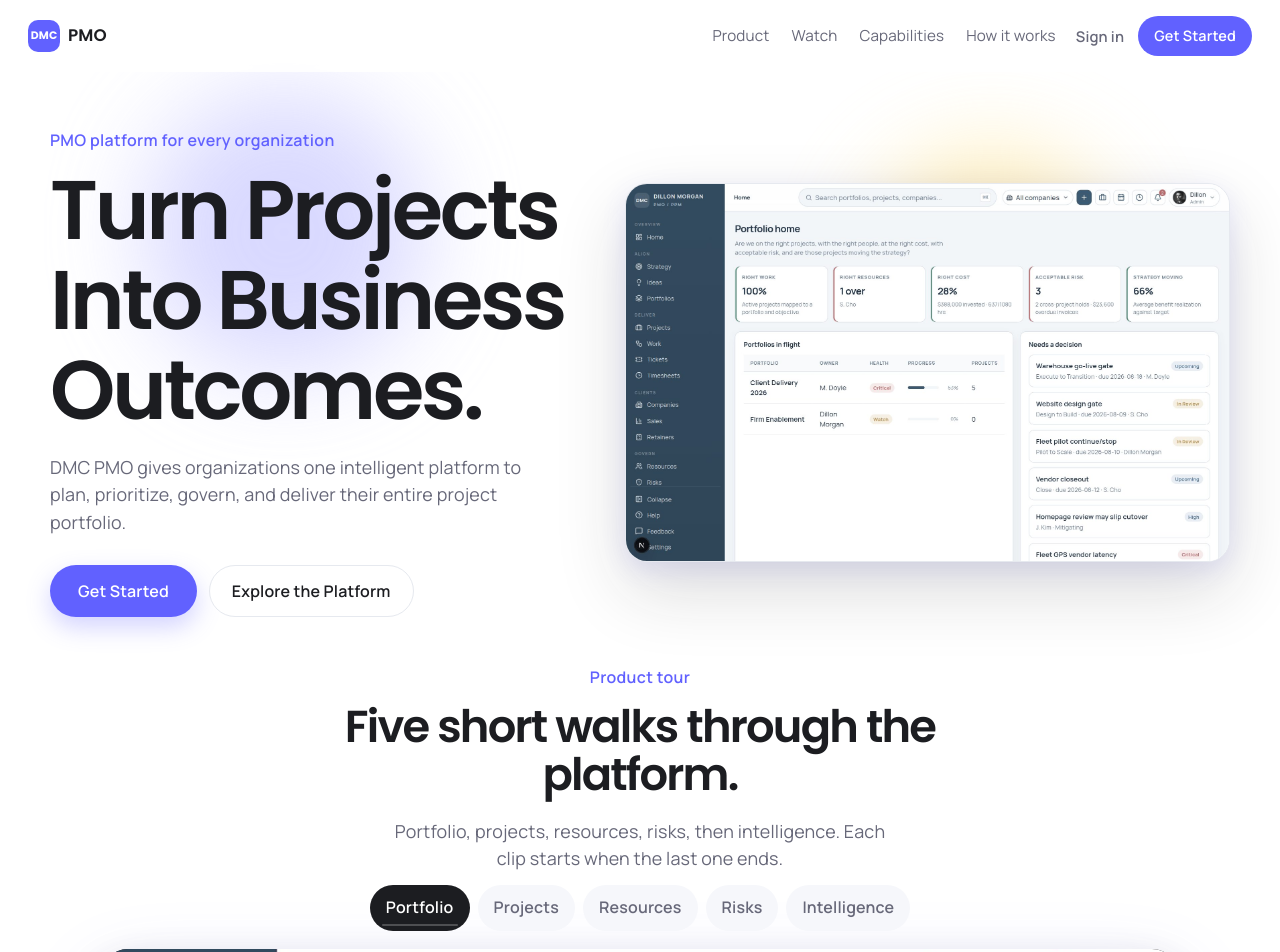
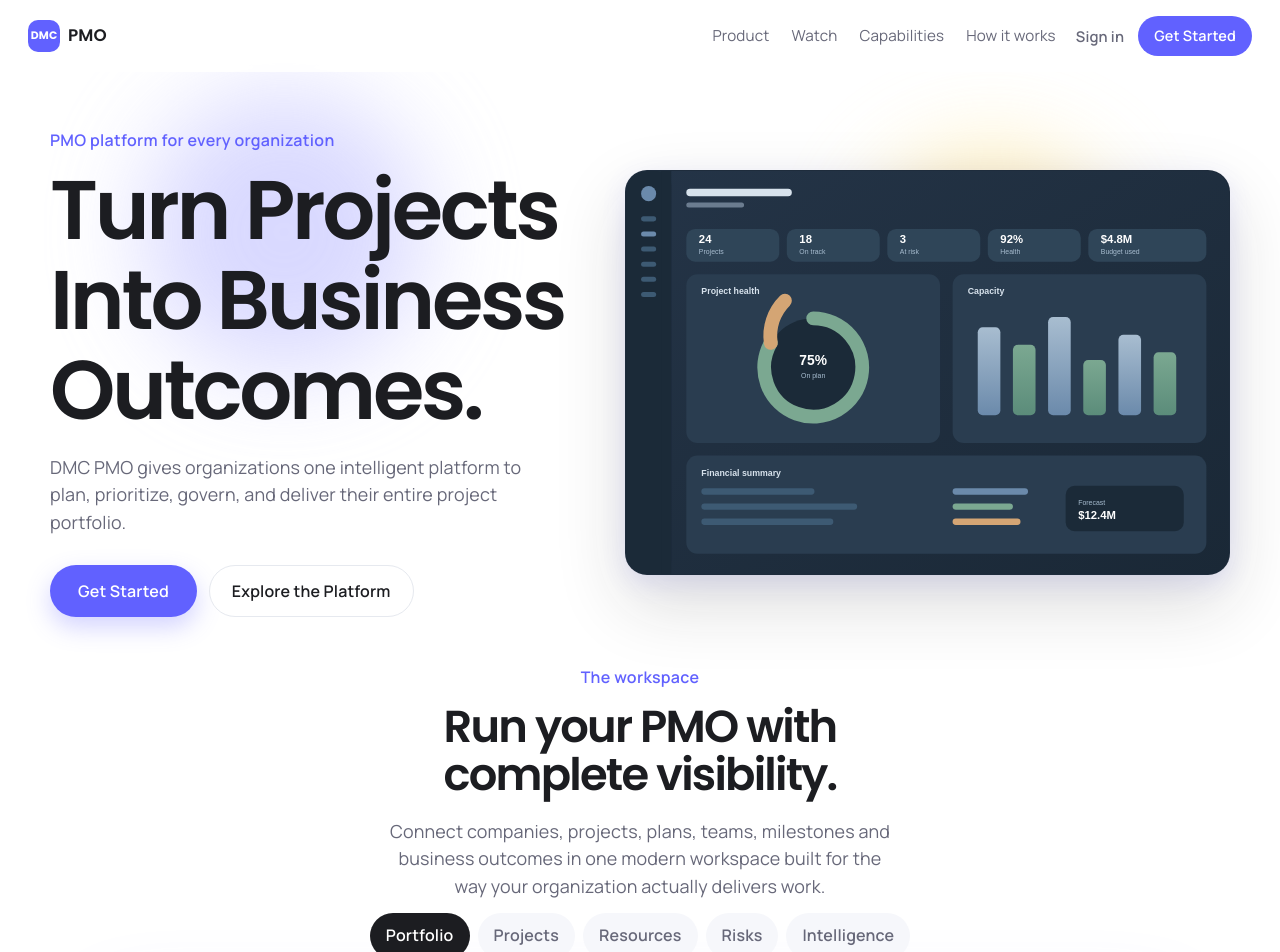
Before and after one commit to nehakuchipudi/dmc-pmo, a Next.js app in the folder apps/web/: page / in a window 1280 px wide. Shown: the top 952 px of the page. Built offline with nearby package versions, Linux system fonts and the light colour scheme; grey boxes are pictures that could not be loaded.

Commit message:
Put a generic portfolio image beside the landing hero.
Replace the live home screenshot with a generic overview card, and swap the short-walks tour intro for copy about running the PMO with complete visibility.

Co-authored-by: neha.kuchipudi <neha.kuchipudi@dillonmorgan.com>

```diff
--- a/apps/web/src/app/marketing.css
+++ b/apps/web/src/app/marketing.css
@@ -146,8 +146,8 @@
   z-index: 1;
   border-radius: 22px;
   overflow: hidden;
-  background: #fff;
-  border: 1px solid var(--mkt-line);
+  background: #1a2836;
+  border: 1px solid rgba(36, 52, 71, 0.4);
   box-shadow: 0 28px 70px rgba(28, 29, 33, 0.16), 0 8px 24px rgba(97, 97, 255, 0.12);
 }
 
@@ -172,10 +172,12 @@
 }
 
 .mkt-watch-head {
-  width: min(720px, calc(100% - 32px));
+  width: min(760px, calc(100% - 32px));
   margin: 12px auto 8px;
   text-align: center;
 }
+
+.mkt-watch-head h2 { max-width: 18ch; }
 
 .mkt-connected,
 .mkt-action {
--- a/apps/web/src/components/marketing/LandingPage.tsx
+++ b/apps/web/src/components/marketing/LandingPage.tsx
@@ -156,14 +156,17 @@ export function LandingPage() {
           </div>
         </div>
         <div className="mkt-hero-shot">
-          <img src="/marketing/hero-home.jpg" alt="DMC PMO portfolio home with health, cost, risk, and decisions" />
+          <img src="/marketing/hero-generic.svg" alt="Generic portfolio overview with project health, capacity, and budget" />
         </div>
       </section>
 
       <div className="mkt-watch-head">
-        <p className="mkt-kicker">Product tour</p>
-        <h2>Five short walks through the platform.</h2>
-        <p className="mkt-lead">Portfolio, projects, resources, risks, then intelligence. Each clip starts when the last one ends.</p>
+        <p className="mkt-kicker">The workspace</p>
+        <h2>Run your PMO with complete visibility.</h2>
+        <p className="mkt-lead">
+          Connect companies, projects, plans, teams, milestones and business outcomes in one modern workspace built for
+          the way your organization actually delivers work.
+        </p>
       </div>
       <LandingTour clips={TOURS} />
 
```
Also changed, not shown: apps/web/public/marketing/hero-generic.svg (added).
